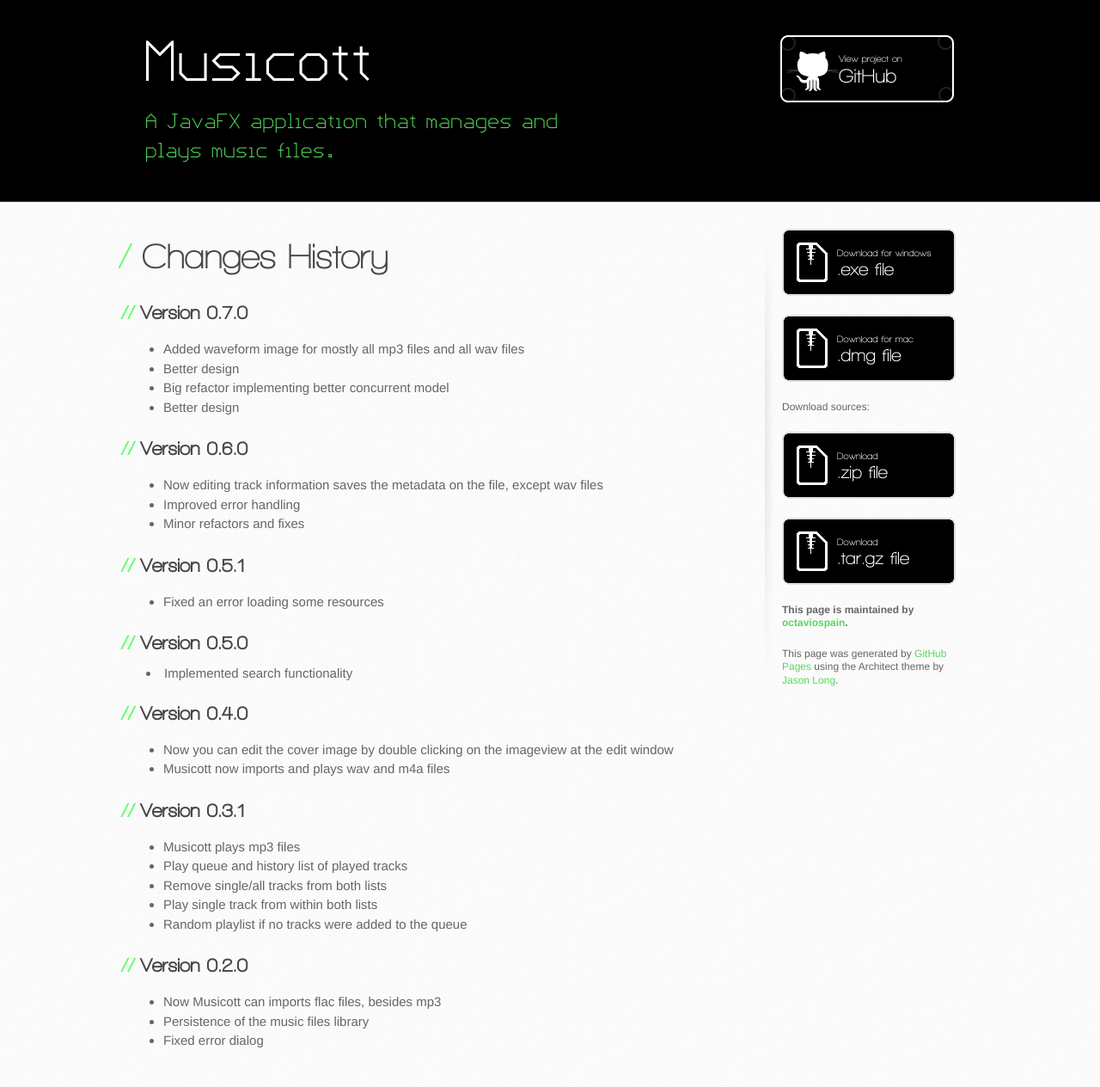
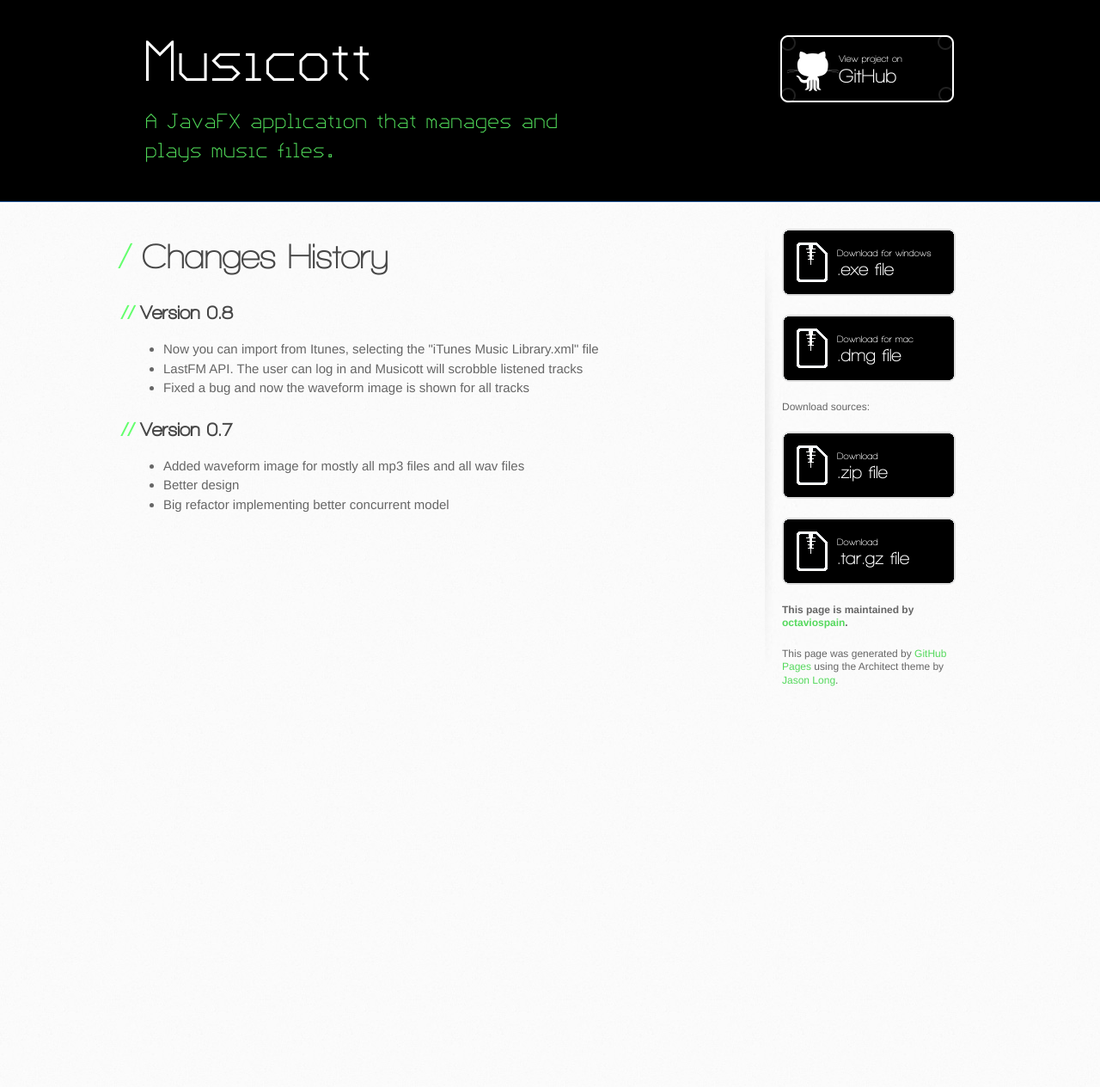
Before and after one commit to octaviospain/Musicott, a Jekyll site: the page built from changes.html, in a window 1280 px wide. Shown: the whole page at 86% size. Built offline with Jekyll 4.4.1, drawn with Linux system fonts in a browser that asks for light colours; after the commit the page ends 900 px from its top, so only the background shows below that.

Commit message:
Version 0.8

```diff
--- a/changes.html
+++ b/changes.html
@@ -4,42 +4,15 @@
 ---
 <h1>Changes History</h1>
 
-<h2>Version 0.7.0</h2>
+<h2>Version 0.8</h2>
+<ul>
+	<li>Now you can import from Itunes, selecting the "iTunes Music Library.xml" file</li>
+	<li>LastFM API. The user can log in and Musicott will scrobble listened tracks</li>
+	<li>Fixed a bug and now the waveform image is shown for all tracks</li>
+</ul>
+<h2>Version 0.7</h2>
 <ul>
 	<li>Added waveform image for mostly all mp3 files and all wav files</li>
 	<li>Better design</li>
 	<li>Big refactor implementing better concurrent model</li>
-	<li>Better design</li>
 </ul>
-<h2>Version 0.6.0</h2>
-<ul>
-	<li>Now editing track information saves the metadata on the file, except wav files</li>
-	<li>Improved error handling</li>
-	<li>Minor refactors and fixes</li>
-</ul>
-<h2>Version 0.5.1</h2>
-<ul>
-	<li>Fixed an error loading some resources</li>
-</ul>
-
-<h2>Version 0.5.0</h2>
-	<li>Implemented search functionality</li>
-<h2>Version 0.4.0</h2>
-<ul>
-<li>Now you can edit the cover image by double clicking on the imageview at the edit window</li>
-<li>Musicott now imports and plays wav and m4a files</li>
-</ul>
-<h2>Version 0.3.1</h2>
-<ul>
-	<li>Musicott plays mp3 files</li>
-	<li>Play queue and history list of played tracks</li>
-    <li>Remove single/all tracks from both lists</li>
-  	<li>Play single track from within both lists</li>
-   	<li>Random playlist if no tracks were added to the queue</li>
-</ul>
-<h2>Version 0.2.0</h2>
-<ul>
-	<li>Now Musicott can imports flac files, besides mp3</li>
-	<li>Persistence of the music files library</li>
-	<li>Fixed error dialog</li>
-</ul>
```
Also changed, not shown: index.md (+8 -9 lines).
